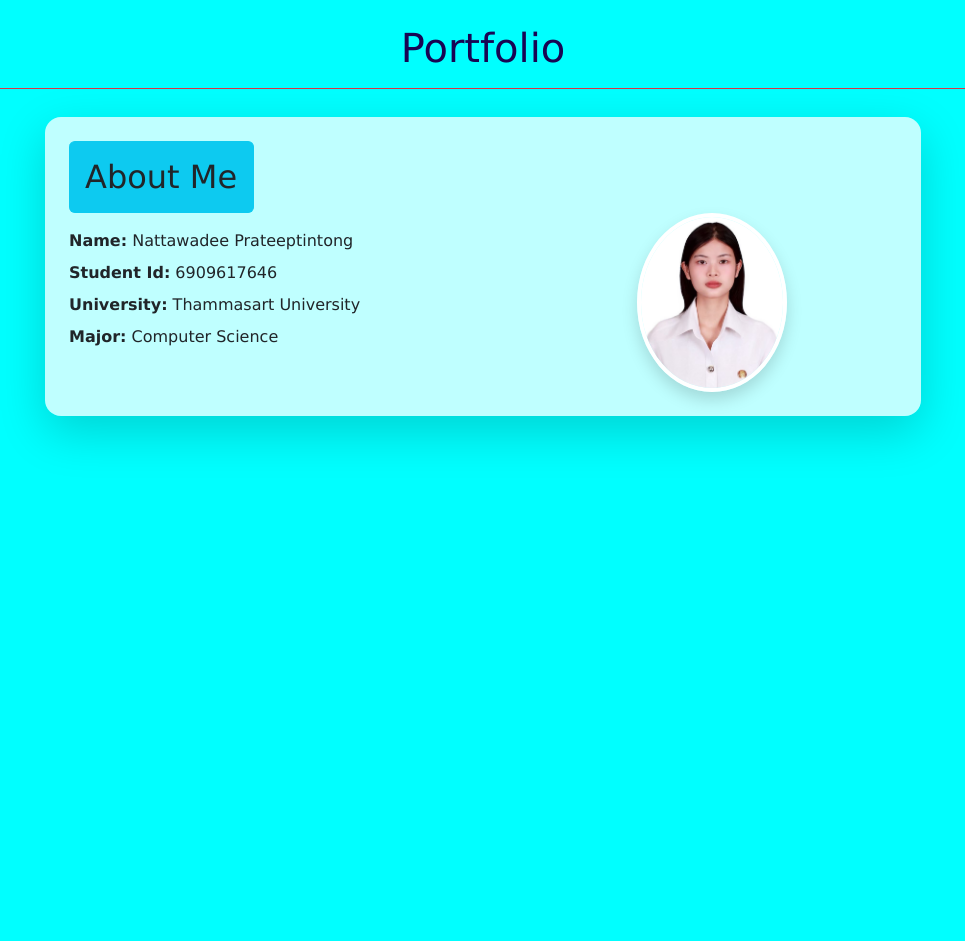
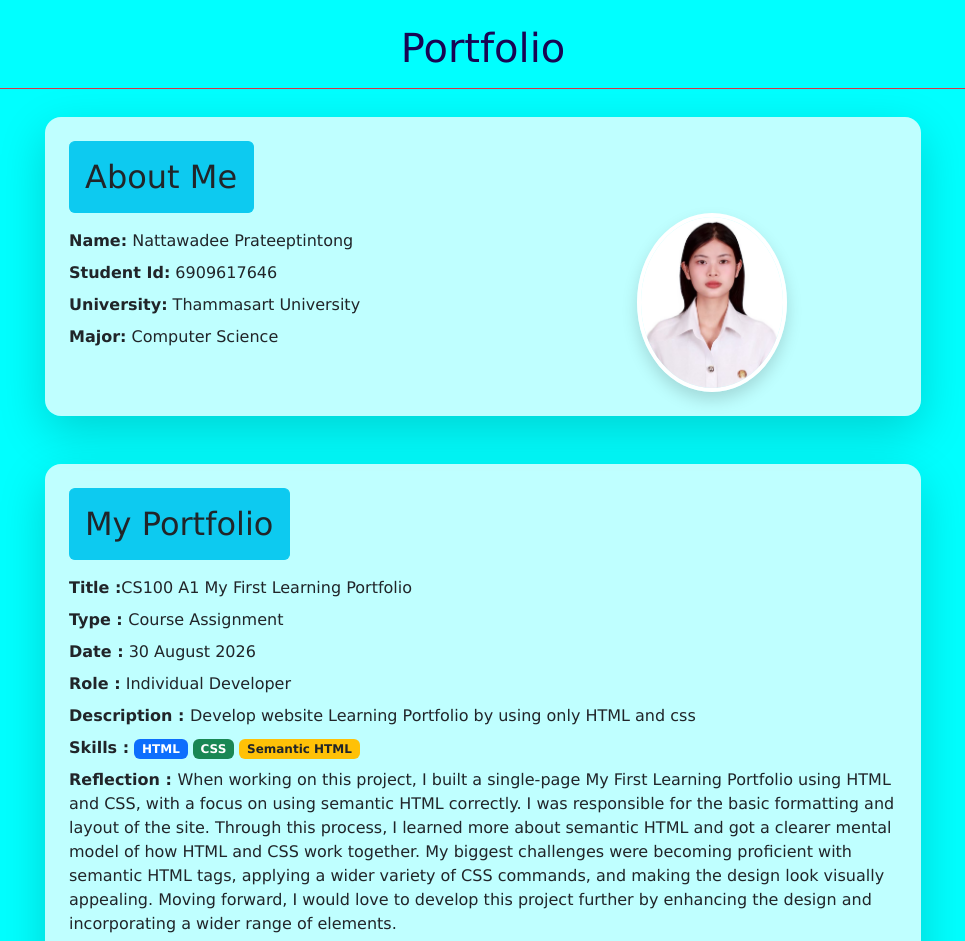
Before and after one commit to nattawadeepateeptintong/A2_6909617646, a plain HTML site: page index.html in a window 1280 px wide. Shown: the top 941 px of the page, without its empty margins (157-1122 px from the left). Before the commit the page ends 800 px from the top, so only its background shows below. Drawn offline with nearby package versions, Linux system fonts and the light colour scheme.

Commit message:
Create a topic My Portfolio

```diff
--- a/index.html
+++ b/index.html
@@ -44,6 +44,36 @@
             </div>
 
     </div>
+    <div class="container mt-5" style="max-width: 900px;"">
+        <div class="card shadow-lg border-0 rounded-4 p-4 bg-white bg-opacity-75 ">
+            <div class="myportfolio">
+                <h2 class="mb-3 d-inline-block p-3 bg-info bg-10 border border-info border-start-0 rounded" > My Portfolio
+
+                    </h2>
+                <p class="mb-2"><strong>Title :</strong>CS100 A1 My First Learning Portfolio</p>
+                <p class="mb-2"><strong>Type : </strong>Course Assignment</p>
+                <p class="mb-2"><strong>Date :</strong> 30 August 2026</p>
+                <p class="mb-2"><strong>Role :</strong> Individual Developer</p>
+                <p class="mb-2"><strong>Description : </strong>Develop website Learning Portfolio by using only HTML and css</p>
+                <p class="mb-2"><strong>Skills :</strong>
+                    <span class="badge bg-primary">HTML</span>
+                    <span class="badge bg-success">CSS</span>
+                    <span class="badge bg-warning text-dark">Semantic HTML</span></p>
+
+                <p class="mb-2"><strong>
+
+                        Reflection :
+                </strong> When working on this project, I built a single-page My First Learning Portfolio using HTML and CSS,
+                    with a focus on using semantic HTML correctly. I was responsible for the basic formatting and layout of the
+                    site. Through this process, I learned more about semantic HTML and got a clearer mental model of how HTML and
+                    CSS work together. My biggest challenges were becoming proficient with semantic HTML tags, applying a wider variety of CSS
+                    commands, and making the design look visually appealing. Moving forward, I would love to develop this project
+                    further by enhancing the design and incorporating a wider range of elements.
+                </p>
+                <p><strong>Evedence : <img src="media/A1.png" alt="My 1 Assignment" class="img-fluid rounded border shadow-sm"></strong></p>
+            </div>
+        </div>
+    </div>
 
 
 
```
